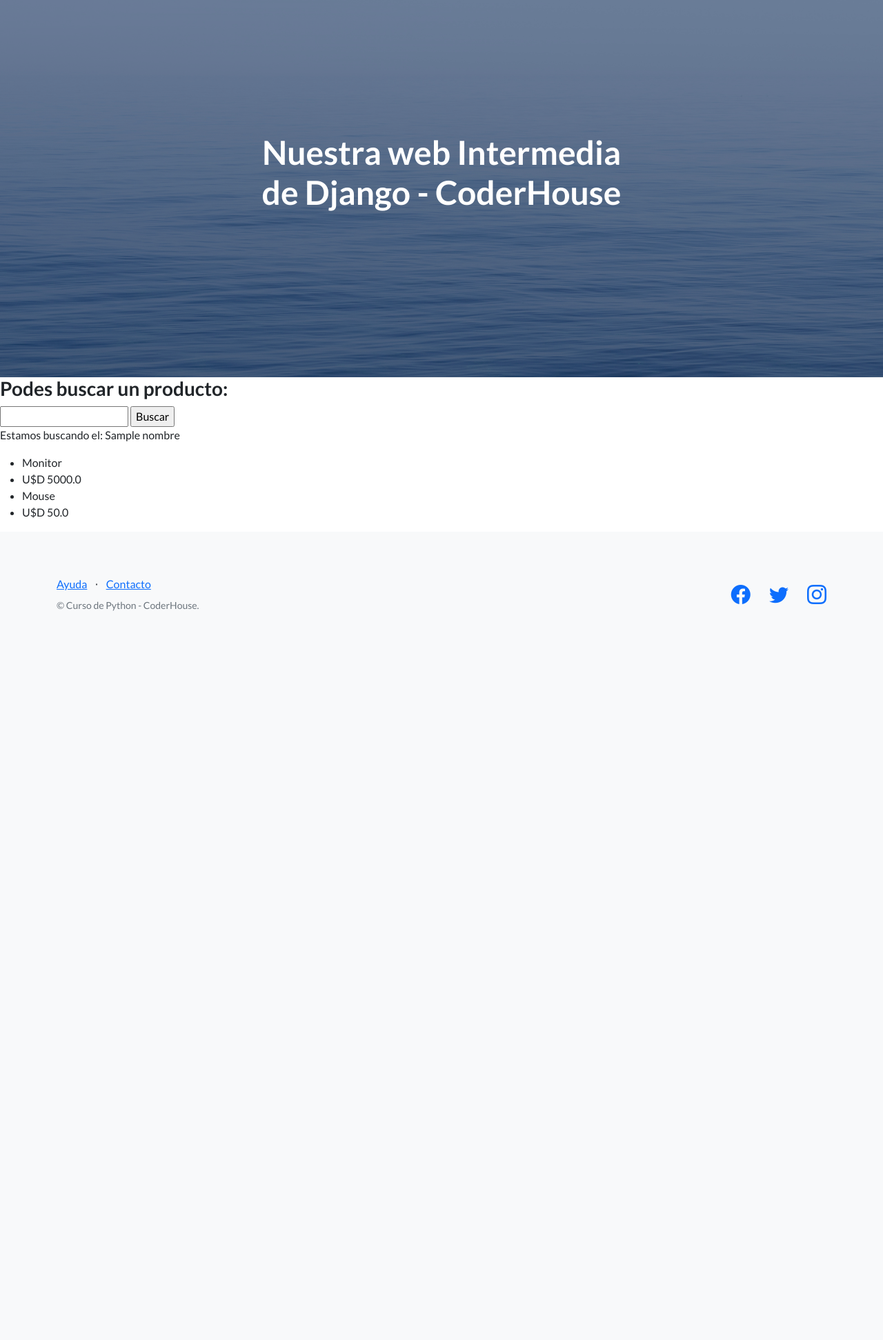
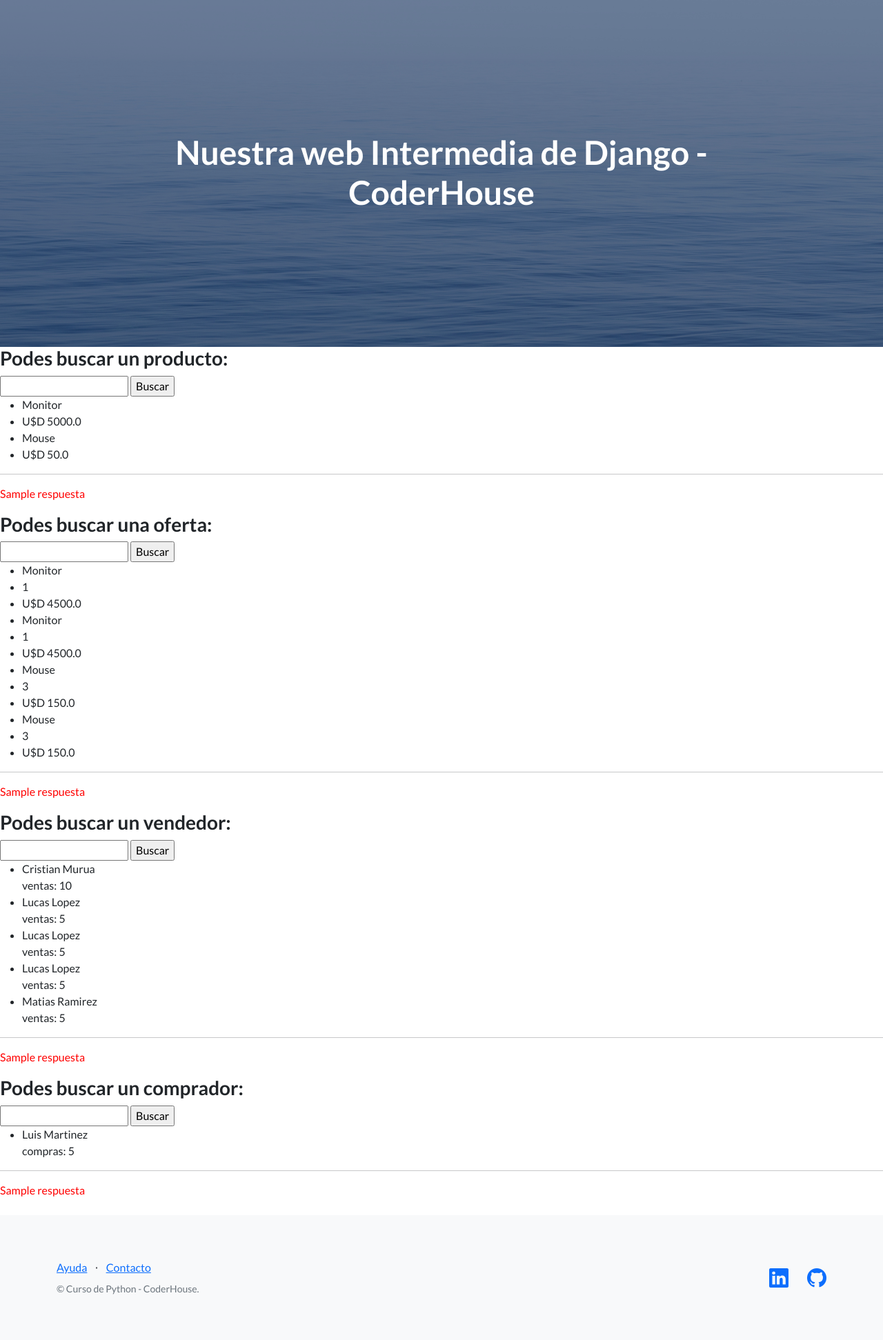
Before and after one commit to Crismurua/Tercera-pre-entrega-Murua, a Django app: template src/app/templates/app/home.html in a window 1280 px wide. Shown: the part 66-2009 px from the top of the page at 69% size. Before the commit the page ends 952 px from the top, so only its background shows below. Run offline with Django 4.2, Linux system fonts and the light colour scheme; data comes from the database, SQL or seed files in the repository; both versions use the stored data as it was after the commit; tables that the repository leaves empty hold one stand-in row (values such as "Sample post"); the template is opened without the code that fills it: values that come from a table or form of the project are taken from there, most other values are stand-ins (such as "Sample title", 1, 10 or a date in 2020); some libraries are stand-ins or nearby versions.

Commit message:
all features ok

```diff
--- a/src/app/models.py
+++ b/src/app/models.py
@@ -7,7 +7,7 @@ class Producto(models.Model):
     precio = models.FloatField()
 
     def __str__(self):
-        return f"Producto: {self.nombre} - Precio: {self.precio}"
+        return f"Producto: {self.nombre} - Cantidad: {self.cantidad} - Precio: {self.precio}"
 
 class Vendedor(models.Model):
     nombre = models.CharField(max_length=30)
--- a/src/app/templates/app/home.html
+++ b/src/app/templates/app/home.html
@@ -7,12 +7,42 @@
 
     <!--Aquí va lo que cambia, y lo asociado a está vista :) -->
 
-
+<div>
     <h3>Podes buscar un producto:</h3>
 
-    <form action="/app/buscar/" method="GET">
+    <form action="/buscar" method="GET">
 
         <input type="text" name="nombre" id="nombre">
+
+        <input type="submit" value="Buscar">
+
+    </form>
+
+
+
+    {% if productos %}
+
+    <ul>
+	{% for producto in productos %}
+		<li> {{producto.nombre}} </li>
+		<li> U$D {{producto.precio}} </li>
+        {% endfor %}
+
+    </ul>
+    <hr>
+
+    {% endif %}
+
+    <p style="color: red;">{{respuesta}}</p>
+</div>
+
+<div>
+
+    <h3>Podes buscar una oferta:</h3>
+
+    <form action="/buscar-oferta" method="GET">
+
+        <input type="text" name="producto" id="producto">
 
         <input type="submit" value="Buscar">
 
@@ -23,18 +53,79 @@
 
 
 
-    {% if productos %}
-
-    <p>Estamos buscando el: {{nombre}}</p>
+    {% if ofertas %}
 
     <ul>
-	{% for producto in productos %}
-		<li> {{producto.nombre}} </li>
-		<li> U$D {{producto.precio}} </li>
-	{% endfor %}
+	{% for oferta in ofertas %}
+		<li> {{oferta.producto}} </li>
+		<li> {{oferta.cantidad}} </li>
+		<li> U$D {{oferta.total}} </li>
+        {% endfor %}
 
     </ul>
+    <hr>
 
     {% endif %}
 
+    <p style="color: red;">{{respuesta}}</p>
+</div>
+
+<div>
+
+    <h3>Podes buscar un vendedor:</h3>
+
+    <form action="/buscar-vendedor" method="GET">
+
+        <input type="text" name="email" id="email">
+
+        <input type="submit" value="Buscar">
+
+    </form>
+
+
+    {% if vendedores %}
+
+    <ul>
+	{% for vendedor in vendedores %}
+		<li> {{vendedor.nombre}} {{vendedor.apellido}} <br> ventas: {{vendedor.ventas}}</li>
+        {% endfor %}
+
+    </ul>
+    <hr>
+
+    {% endif %}
+
+    <p style="color: red;">{{respuesta}}</p>
+</div>
+
+<div class="mb-4">
+
+    <h3>Podes buscar un comprador:</h3>
+
+    <form action="/buscar-comprador" method="GET">
+
+        <input type="text" name="email" id="email">
+
+        <input type="submit" value="Buscar">
+
+    </form>
+
+
+    {% if compradores %}
+
+    <ul>
+	{% for comprador in compradores %}
+    <li> {{comprador.nombre}} {{comprador.apellido}} <br> compras: {{comprador.compras}}</li>
+        {% endfor %}
+
+    </ul>
+    <hr>
+
+    {% endif %}
+
+    <p style="color: red;">{{respuesta}}</p>
+</div>
+
+
+
 {% endblock %}
--- a/src/app/templates/app/padre.html
+++ b/src/app/templates/app/padre.html
@@ -24,11 +24,11 @@
         <!-- Navigation-->
         <nav class="navbar navbar-light bg-light static-top">
             <div class="container">
-                <a class="navbar-brand" href="{% url 'Home' %}">Home</a>
-                <a class="navbar-brand" href="{% url 'Vendedores' %}">Vendedores</a>
-                <a class="navbar-brand" href="{% url 'Productos' %}">Productos</a>
-                <a class="navbar-brand" href="{% url 'Compradores' %}">Compradores</a>
-                <a class="navbar-brand" href="{% url 'Ofertas' %}">Ofertas</a>
+                <a class="navbar-brand" href="{% url 'home' %}">Home</a>
+                <a class="navbar-brand" href="{% url 'vendedores' %}">Vendedores</a>
+                <a class="navbar-brand" href="{% url 'productos' %}">Productos</a>
+                <a class="navbar-brand" href="{% url 'compradores' %}">Compradores</a>
+                <a class="navbar-brand" href="{% url 'ofertas' %}">Ofertas</a>
                 <a class="btn btn-primary" href="#NADAAUN">INICIAR</a>
             </div>
         </nav>
@@ -38,10 +38,10 @@
         <header class="masthead">
             <div class="container position-relative">
                 <div class="row justify-content-center">
-                    <div class="col-xl-6">
+                    <div class="col-xl-10">
                         <div class="text-center text-white">
                             <!-- Page heading-->
-                            <h1 class="mb-5">Nuestra web Intermedia de Django - CoderHouse</h1>
+                            <h1 class="mb-1">Nuestra web Intermedia de Django - CoderHouse</h1>
                             <!-- Signup form-->
                             <!-- * * * * * * * * * * * * * * *-->
                             <!-- * * SB Forms Contact Form * *-->
@@ -84,13 +84,10 @@
                     <div class="col-lg-6 h-100 text-center text-lg-end my-auto">
                         <ul class="list-inline mb-0">
                             <li class="list-inline-item me-4">
-                                <a href="#!"><i class="bi-facebook fs-3"></i></a>
-                            </li>
-                            <li class="list-inline-item me-4">
-                                <a href="#!"><i class="bi-twitter fs-3"></i></a>
+                                <a href="https://www.linkedin.com/in/crismurua/"><i class="bi-linkedin fs-3"></i></a>
                             </li>
                             <li class="list-inline-item">
-                                <a href="#!"><i class="bi-instagram fs-3"></i></a>
+                                <a href="https://github.com/Crismurua"><i class="bi-github fs-3"></i></a>
                             </li>
                         </ul>
                     </div>
--- a/src/app/urls.py
+++ b/src/app/urls.py
@@ -6,11 +6,14 @@ from .views import *
 
 urlpatterns = [
 
-    path('', home, name="Home"),
-    path('productos', productos, name="Productos"),
-    path('vendedores', vendedores, name="Vendedores"),
-    path('compradores', compradores, name="Compradores"),
-    path('ofertas', ofertas, name="Ofertas"),
-    path('buscar/', buscar),
+    path('', home, name="home"),
+    path('productos/', productos, name="productos"),
+    path('vendedores/', vendedores, name="vendedores"),
+    path('compradores/', compradores, name="compradores"),
+    path('ofertas/', ofertas, name="ofertas"),
+    path('buscar/', buscar, name='buscar'),
+    path('buscar-oferta/', buscar_oferta, name='buscar_oferta'),
+    path('buscar-vendedor/', buscar_vendedor, name='buscar_vendedor'),
+    path('buscar-comprador/', buscar_comprador, name='buscar_comprador'),
 
 ]
```
Also changed, not shown: src/app/templates/app/compradores.html (+20 -1 lines), src/app/templates/app/ofertas.html (+20 -3 lines), src/app/templates/app/productos.html (+7 -1 lines), src/app/templates/app/vendedores.html (+19 -1 lines), src/app/views.py (+124 -9 lines), README.md, src/db.sqlite3, 1 other file.
